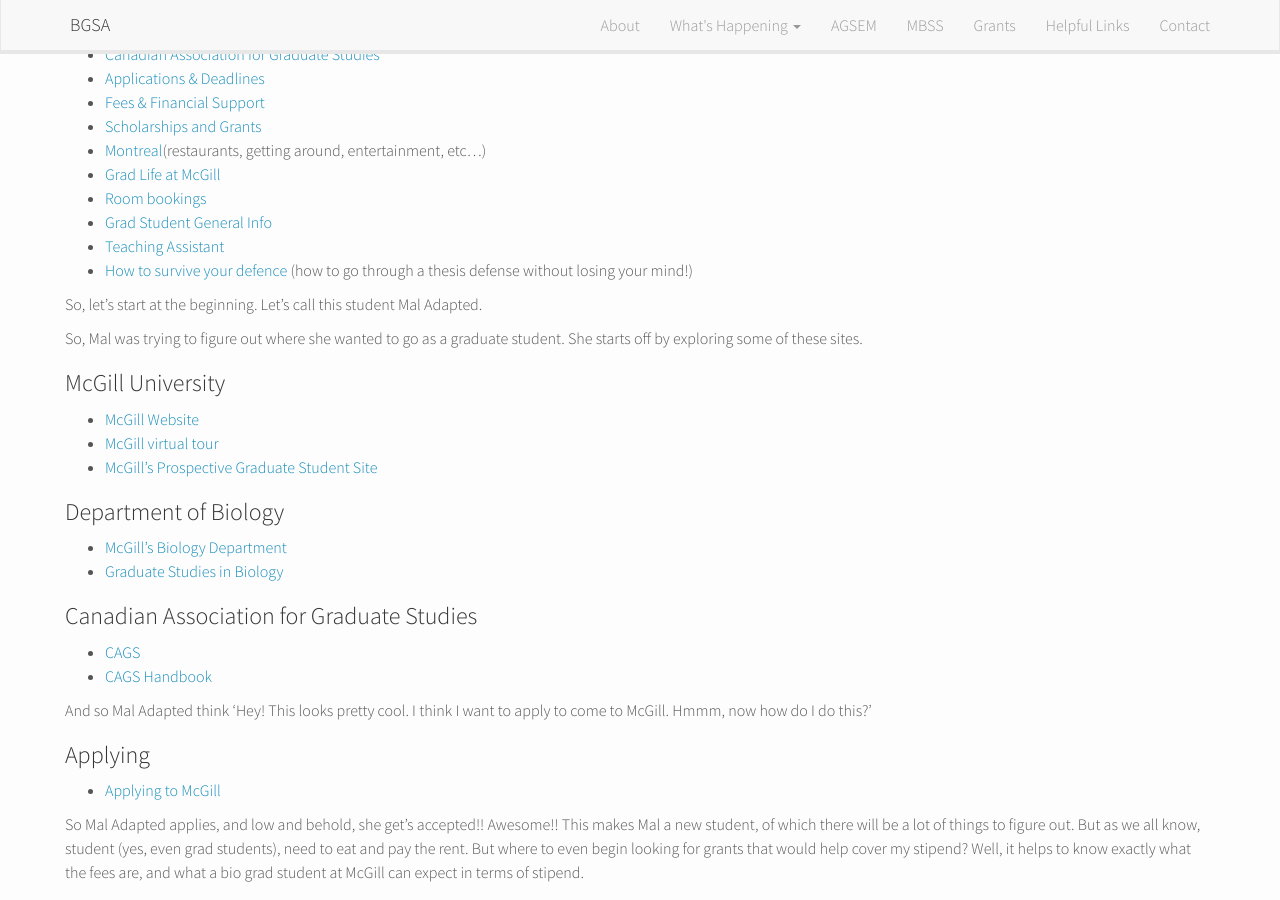
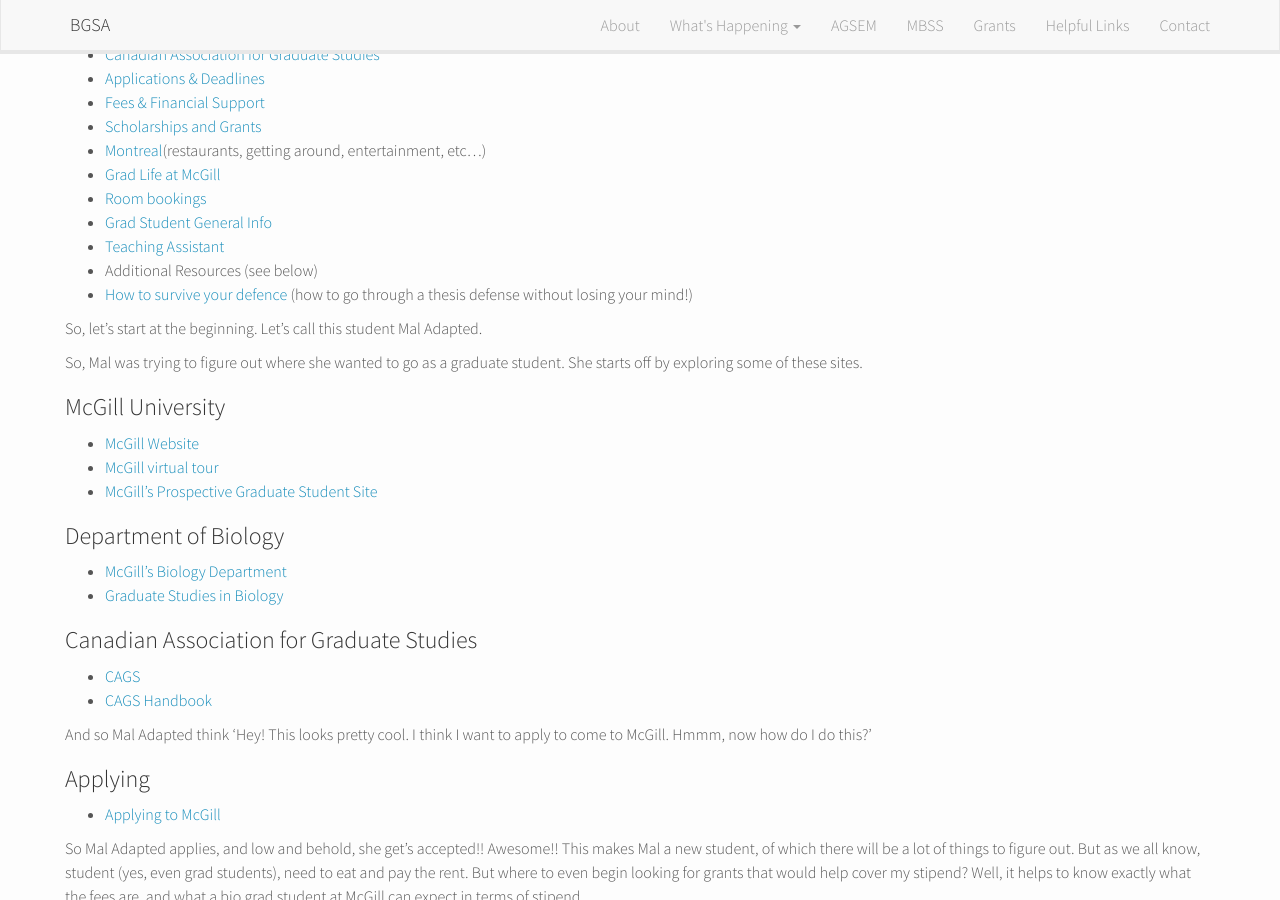
Before and after one commit to McGillBGSA/McGillBGSA.github.io, a Jekyll site: the page built from helpful_links.md, in a window 1280 px wide and 900 px high, scrolled down 390 px. Built offline with Jekyll 4.4.1, drawn with Linux system fonts in a browser that asks for light colours; nearby versions of some CDN libraries.

Commit message:
Updated helpful_links.md

```diff
--- a/helpful_links.md
+++ b/helpful_links.md
@@ -18,6 +18,7 @@ Congratulations! You probably clicked on this link wondering what kind of links
 * [Room bookings](http://biology.mcgill.ca/bioldept.html)
 * [Grad Student General Info](http://biology.mcgill.ca/grad/gradstudies.html)
 * [Teaching Assistant](http://biology.mcgill.ca/grad/ta_posts.html)
+* Additional Resources (see below)
 * [How to survive your defence](http://mcgillbgsa.weebly.com/uploads/2/1/9/8/21989822/how_to_go_through_a_successful_thesis_defense_without_losing_your_mind.docx) (how to go through a thesis defense without losing your mind!)
 
 So, let's start at the beginning. Let's call this student Mal Adapted.
```
